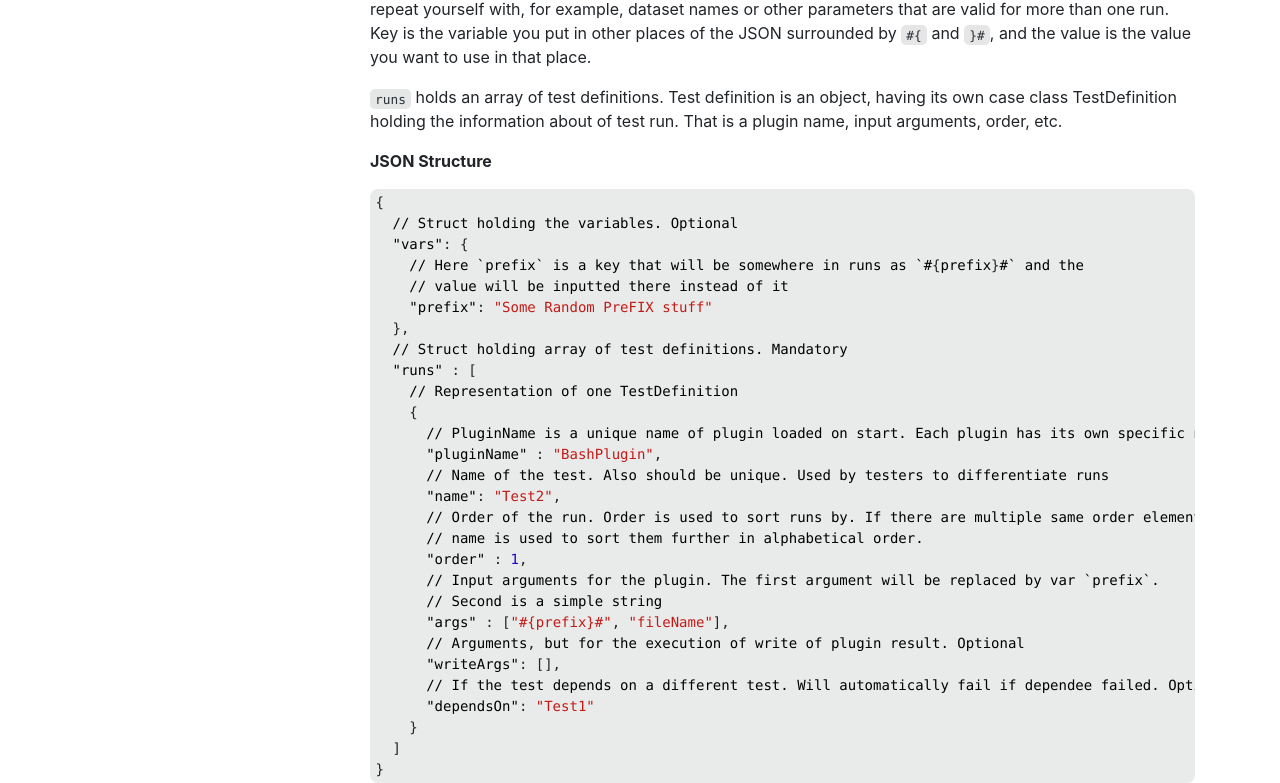
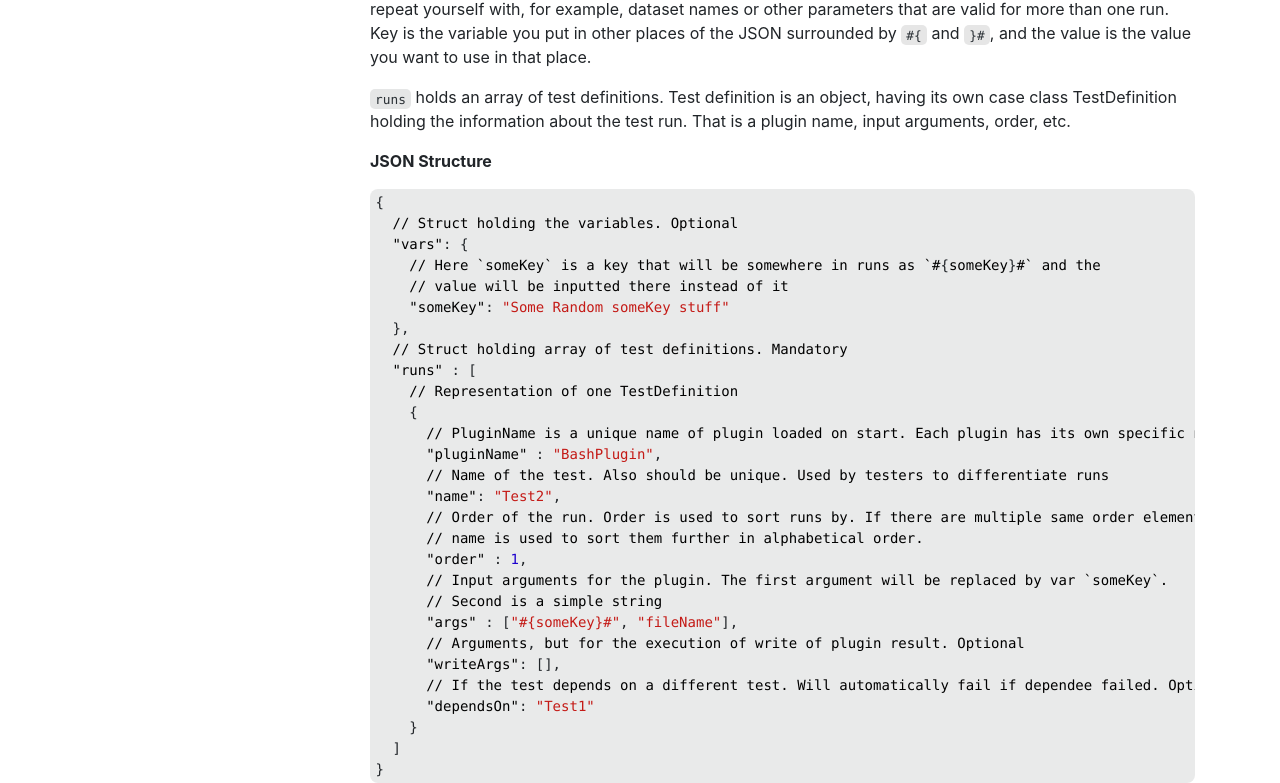
Before and after one commit to AbsaOSS/hermes, a Jekyll site: the page built from _docs/0.3/usage/e2e-runner.md, in a window 1280 px wide. Shown: the part 776-1559 px from the top of the page. Built offline with Jekyll 4.4.1, drawn with Linux system fonts in a browser that asks for light colours; nearby versions of some CDN libraries.

Commit message:
Apply comment, fix typos

```diff
--- a/_docs/0.3/usage/e2e-runner.md
+++ b/_docs/0.3/usage/e2e-runner.md
@@ -30,7 +30,7 @@ Test definition JSON has a struct as a base having two keys, `vars` and `runs`.
 
 `vars` holds a struct used for the representation of variables inside of runs. This is so you do not have to repeat yourself with, for example, dataset names or other parameters that are valid for more than one run. Key is the variable you put in other places of the JSON surrounded by `#{` and `}#`, and the value is the value you want to use in that place.
 
-`runs` holds an array of test definitions. Test definition is an object, having its own case class TestDefinition holding the information about of test run. That is a plugin name, input arguments, order, etc.
+`runs` holds an array of test definitions. Test definition is an object, having its own case class TestDefinition holding the information about the test run. That is a plugin name, input arguments, order, etc.
 
 **JSON Structure**
 
@@ -38,9 +38,9 @@ Test definition JSON has a struct as a base having two keys, `vars` and `runs`.
 {
   // Struct holding the variables. Optional
   "vars": {
-    // Here `prefix` is a key that will be somewhere in runs as `#{prefix}#` and the
+    // Here `someKey` is a key that will be somewhere in runs as `#{someKey}#` and the
     // value will be inputted there instead of it
-    "prefix": "Some Random PreFIX stuff"
+    "someKey": "Some Random someKey stuff"
   },
   // Struct holding array of test definitions. Mandatory
   "runs" : [
@@ -53,9 +53,9 @@ Test definition JSON has a struct as a base having two keys, `vars` and `runs`.
       // Order of the run. Order is used to sort runs by. If there are multiple same order elements,
       // name is used to sort them further in alphabetical order.
       "order" : 1,
-      // Input arguments for the plugin. The first argument will be replaced by var `prefix`.
+      // Input arguments for the plugin. The first argument will be replaced by var `someKey`.
       // Second is a simple string
-      "args" : ["#{prefix}#", "fileName"],
+      "args" : ["#{someKey}#", "fileName"],
       // Arguments, but for the execution of write of plugin result. Optional
       "writeArgs": [],
       // If the test depends on a different test. Will automatically fail if dependee failed. Optional
```
